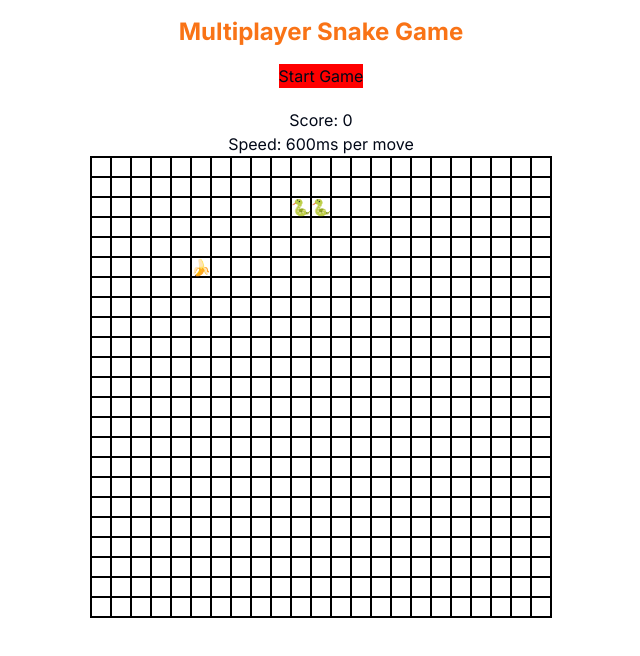
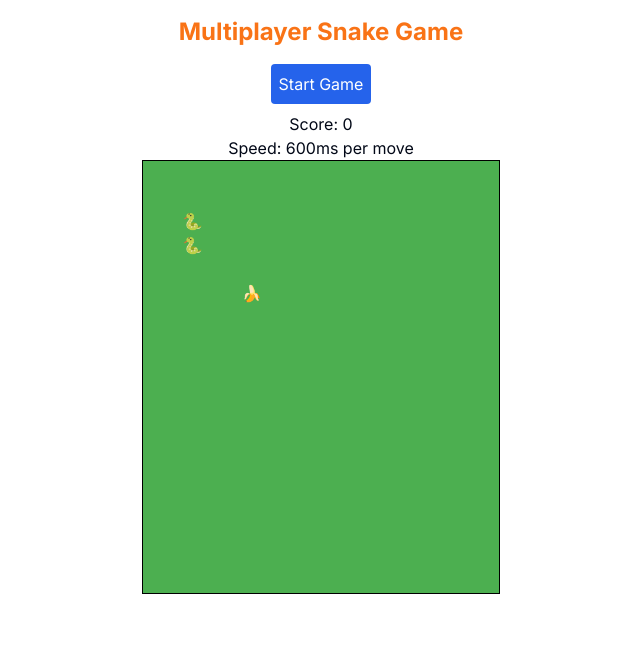
Before and after one commit to pras75299/multiplayer-snakegame, a Next.js app in the folder apps/web/: page / in a window 1280 px wide. Shown: the top 656 px of the page, without its empty margins (319-959 px from the left). Built offline with nearby package versions, Linux system fonts and the light colour scheme.

Commit message:
update background, update gameActive logic

```diff
--- a/apps/web/app/components/GameBoard.tsx
+++ b/apps/web/app/components/GameBoard.tsx
@@ -1,6 +1,7 @@
 'use client';
 import React, { useEffect, useState } from 'react';
 import { GameBoardProps, Point, Direction } from '../types';
+import { url } from 'inspector';
 const foodIcons = ['🍌', '🍓', '🥭', '🍍', '🍎', '🍊', '🍇'];
 const GameBoard: React.FC<GameBoardProps> = ({ boardSize }) => {
   const [score, setScore] = useState<number>(0);
@@ -19,6 +20,10 @@ const GameBoard: React.FC<GameBoardProps> = ({ boardSize }) => {
 
   useEffect(() => {
     const handleKeyDown = (event: KeyboardEvent) => {
+      if (!gameActive) {
+        return;
+      }
+      event.preventDefault();
       switch (event.key) {
         case 'ArrowUp':
           if (direction !== Direction.Down) setDirection(Direction.Up);
@@ -37,18 +42,21 @@ const GameBoard: React.FC<GameBoardProps> = ({ boardSize }) => {
 
     document.addEventListener('keydown', handleKeyDown);
     return () => document.removeEventListener('keydown', handleKeyDown);
-  }, [direction]);
+  }, [gameActive, direction]);
 
   const startGame = () => {
+    if (!gameActive) {
       setGameActive(true);
+      // Reset or initialize all necessary game states
       setSnake([
         { x: 2, y: 2 },
         { x: 2, y: 3 },
-    ]); // Reset snake to initial position
-    setDirection(Direction.Right); // Reset initial direction
-    setScore(0); // Reset score
-    setSpeed(600); // Reset speed
+      ]);
+      setDirection(Direction.Right);
+      setScore(0);
+      setSpeed(600);
       placeFood();
+    }
   };
 
   const gameOver = () => {
@@ -57,6 +65,9 @@ const GameBoard: React.FC<GameBoardProps> = ({ boardSize }) => {
   };
 
   useEffect(() => {
+    if (!gameActive) {
+      return;
+    }
     const moveSnake = () => {
       // Clone the head to create a new head
       const newHead: Point = {
@@ -149,14 +160,13 @@ const GameBoard: React.FC<GameBoardProps> = ({ boardSize }) => {
 
   return (
     <>
-      {!gameActive && (
       <button
         onClick={startGame}
-          style={{ marginBottom: '20px', backgroundColor: 'red' }}
+        disabled={gameActive}
+        className="bg-blue-600 p-2 text-white rounded-sm mb-2 disabled:bg-slate-400 disabled:text-white disabled:cursor-not-allowed"
       >
         Start Game
       </button>
-      )}
       <h2 className="flex">Score: {score}</h2>
       <h4>Speed: {speed}ms per move</h4>
       <div
@@ -164,6 +174,9 @@ const GameBoard: React.FC<GameBoardProps> = ({ boardSize }) => {
           display: 'flex',
           flexDirection: 'column',
           border: '1px solid black',
+          backgroundColor: '#4CAF50',
+          width: '28%',
+          height: '100%',
         }}
       >
         {Array.from({ length: boardSize }, (_, y) => (
@@ -171,14 +184,7 @@ const GameBoard: React.FC<GameBoardProps> = ({ boardSize }) => {
             {Array.from({ length: boardSize }, (_, x) => (
               <div
                 key={x}
-                style={{
-                  width: '20px',
-                  height: '20px',
-                  display: 'flex',
-                  justifyContent: 'center',
-                  alignItems: 'center',
-                  border: '1px solid black',
-                }}
+                className="bg-transparent w-6 h-6 flex justify-center items-center"
               >
                 {getCellStyle(x, y)}
               </div>
--- a/apps/web/app/page.tsx
+++ b/apps/web/app/page.tsx
@@ -11,8 +11,9 @@ export default function Page() {
       <h1 className="text-2xl font-bold text-orange-500 text-center p-4">
         Multiplayer Snake Game
       </h1>
+
       <section className="flex justify-center flex-col items-center">
-        <GameBoard boardSize={23} snake={snake} food={food} />
+        <GameBoard boardSize={18} snake={snake} food={food} />
       </section>
     </>
   );
```
Lines whose indentation alone changed are shown as unchanged.
